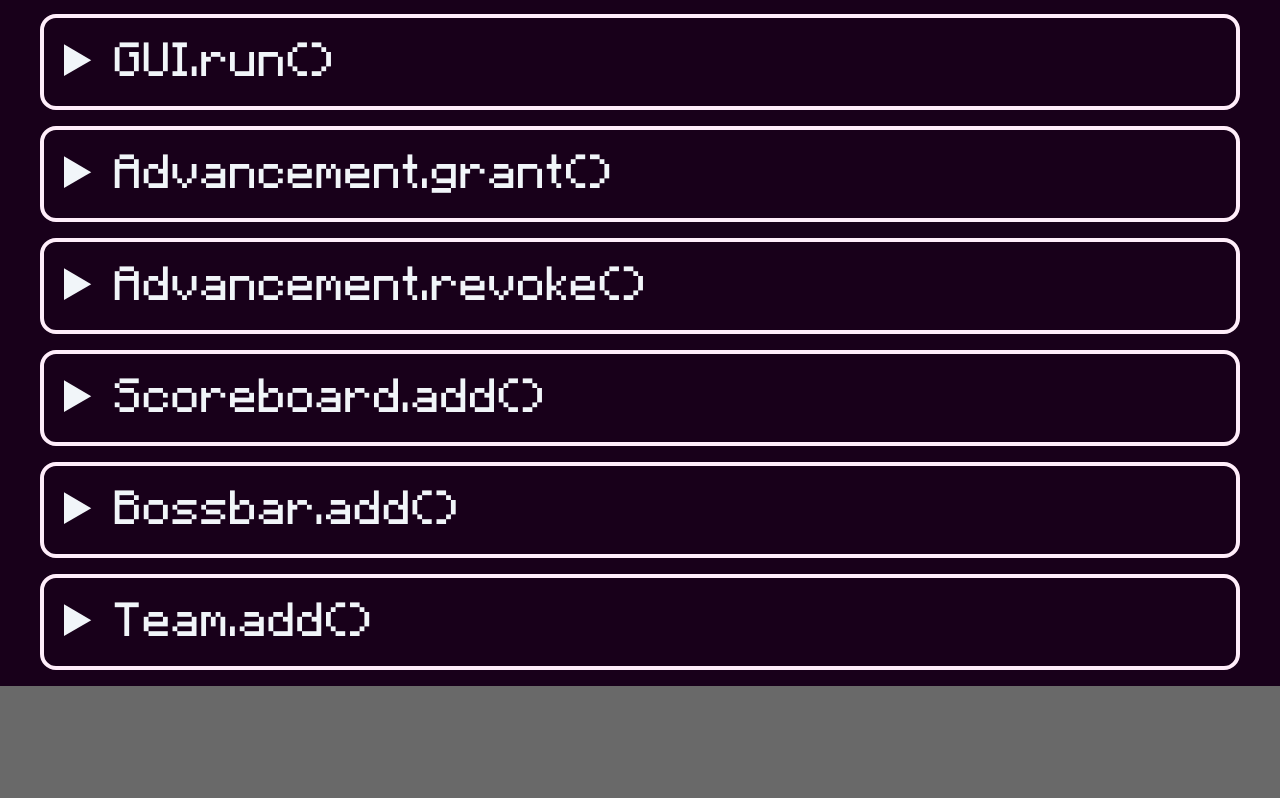
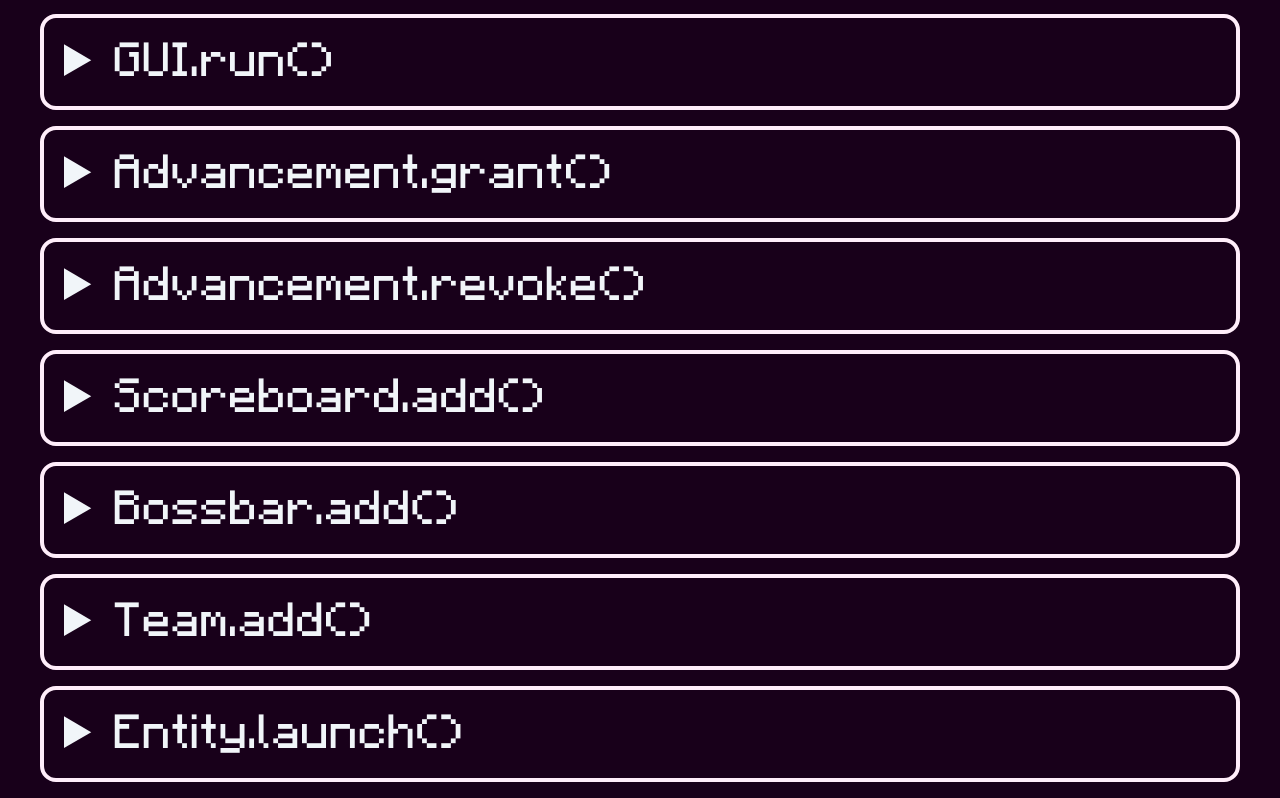
Before and after one commit to WingedSeal/jmc, a React (Create React App) app: page /documentation/built-in-function in a window 1280 px wide. Shown: the part 4906-5704 px from the top of the page. Before the commit the page ends 5592 px from the top, so only its background shows below. Built offline with nearby package versions, Linux system fonts and the light colour scheme.

Commit message:
Add Entity.launch

```diff
--- a/src/pages/BuiltInFunction/Features.tsx
+++ b/src/pages/BuiltInFunction/Features.tsx
@@ -596,7 +596,7 @@ const BuildinFeatures = [
             <code>{"{my_id:2}"}</code>
         </p>
         <Command
-            name="Trigger.setup"
+            name="RightClick.setup"
             type="LoadOnly"
             params={[
                 { key: "idName", type: "Keyword" },
@@ -1012,6 +1012,21 @@ const BuildinFeatures = [
             ]}
         />
     </Feature>,
+    <Feature
+        id="entity_launch"
+        summary="Entity.launch()"
+        keywords="motion shoot"
+    >
+        <p>
+            Launch the entity running the command foward(the direction the
+            command is running). Usually used with <code>execute</code>.
+        </p>
+        <Command
+            name="Entity.launch"
+            type="JMCFunction"
+            params={[{ key: "power", type: "float", default: "1" }]}
+        />
+    </Feature>,
 ];
 
 export default BuildinFeatures;
```
